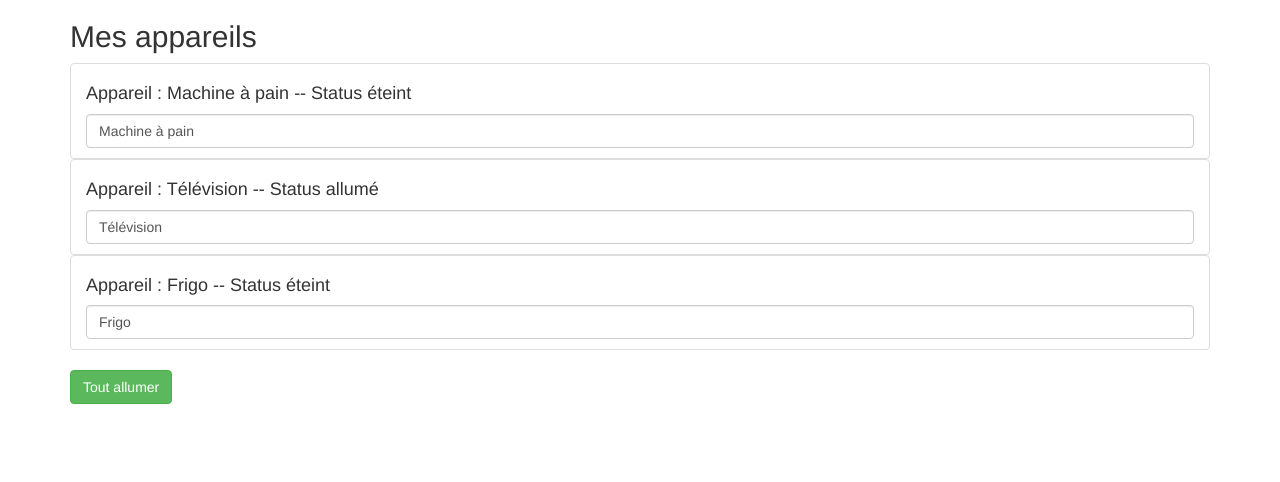
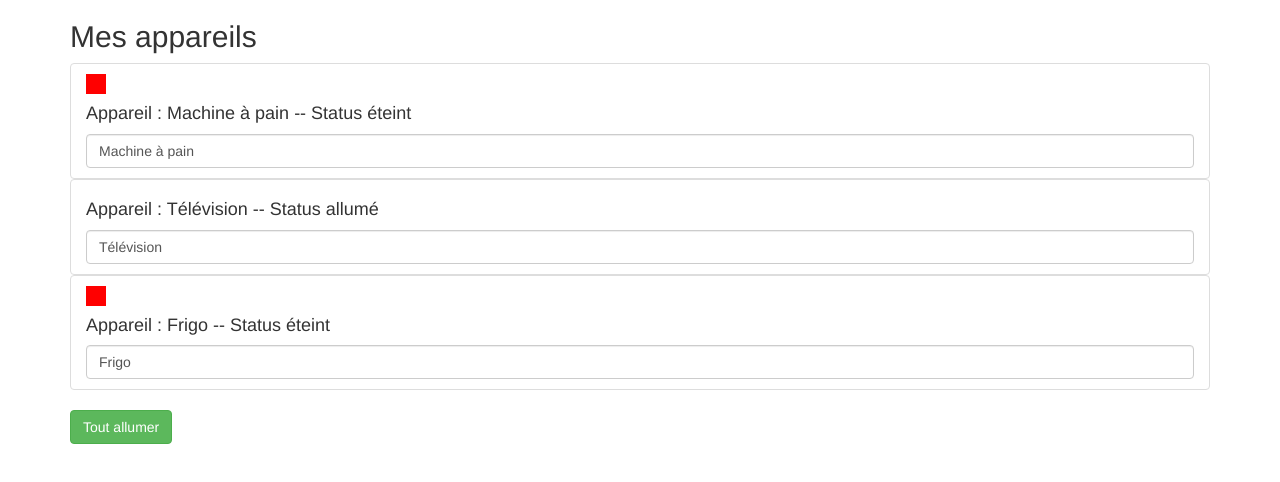
Before and after one commit to ChipsInChief/2021-2022-s1-angular, an Angular app: page / in a window 1280 px wide. Shown: the top 482 px of the page. Built offline with nearby package versions, Linux system fonts and the light colour scheme.

Commit message:
Directive structurelle *ngIf

```diff
--- a/src/app/appareil/appareil.component.html
+++ b/src/app/appareil/appareil.component.html
@@ -1,4 +1,7 @@
 <li class="list-group-item">
+    <div style="width: 20px;height: 20px; background-color: red;"
+        *ngIf="appareilStatus === 'éteint'">
+    </div>
     <h4>Appareil : {{ appareilName }} -- Status {{ getStatus() }}</h4>
     <input type="text" class="form-control" [(ngModel)]="appareilName"/>
 </li>
```
